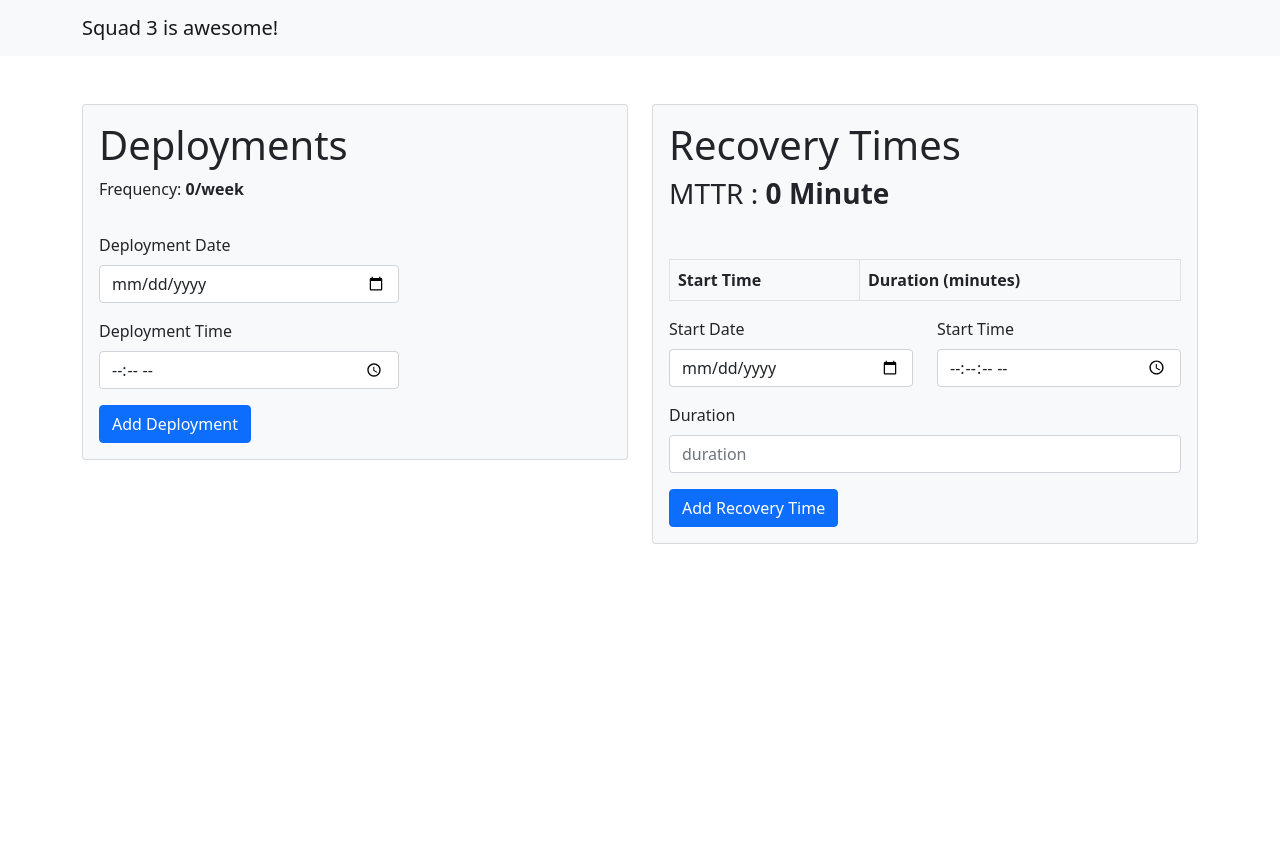
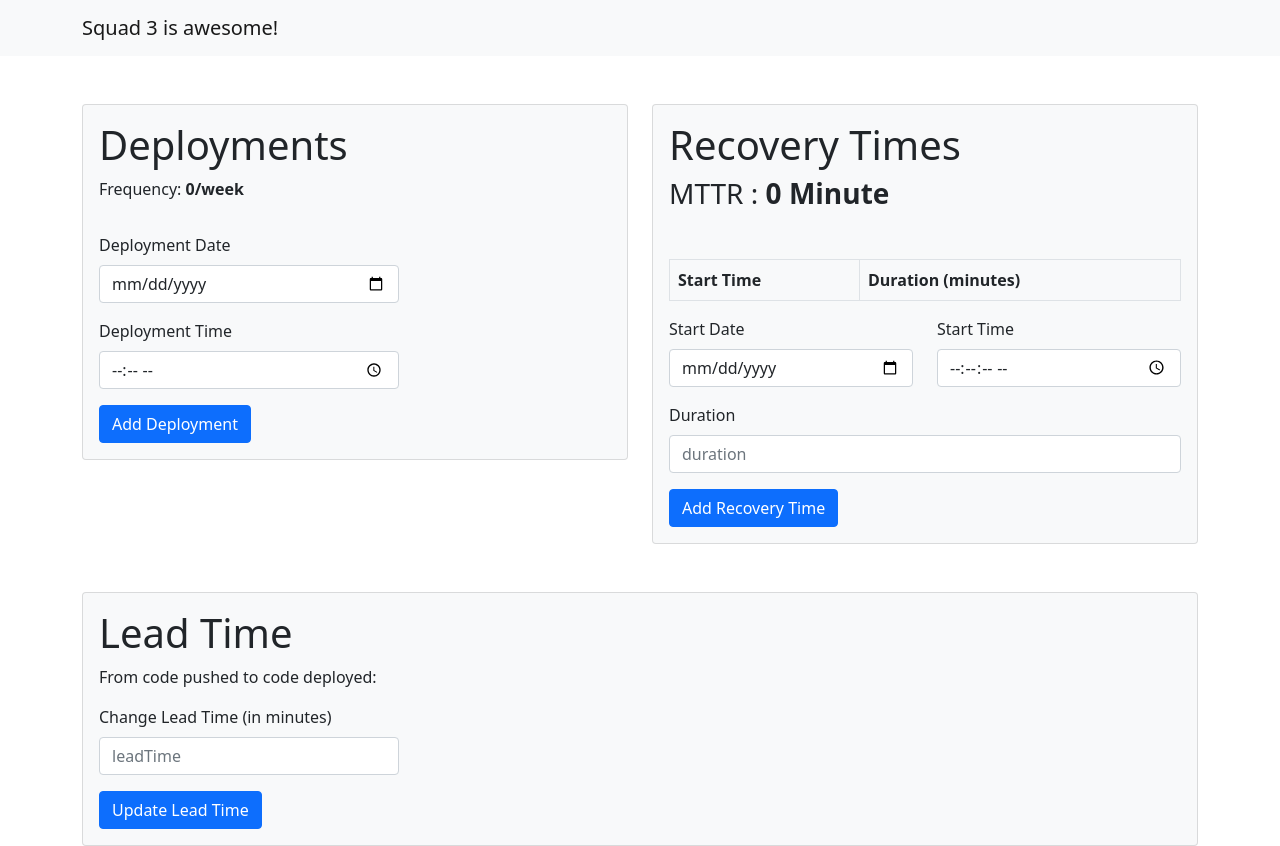
Before and after one commit to minher1/squad3-react-project, a React (Create React App) app: page / in a window 1280 px wide. Before the commit the page ends 800 px from the top, so only its background shows below. Built offline with nearby package versions, Linux system fonts and the light colour scheme.

Commit message:
Add leadTime ok

```diff
--- a/src/App.js
+++ b/src/App.js
@@ -1,6 +1,7 @@
 import './App.css';
 import RecoveryTimes from "./components/recovery-times.js";
 import AddDeployement from './components/add-deployment';
+import LeadTime from './components/lead-time';
 import { Col, Container, Row, Navbar } from 'react-bootstrap';
 
 function App() {
@@ -20,6 +21,11 @@ function App() {
             <RecoveryTimes />
           </Col>
         </Row>
+        <Row>
+          <Col>
+            <LeadTime />
+          </Col>
+        </Row>
       </Container>
     </div>
   );
--- /dev/null
+++ b/src/components/lead-time.js
@@ -0,0 +1,61 @@
+
+import React, { useState } from 'react';
+import { Col, Form, ListGroup, Row, Button, Card } from 'react-bootstrap';
+
+function LeadTime() {
+
+
+    const [leadTime, setLeadTime] = useState(" ");
+    const [newLeadTime, setNewLeadTime] = useState("");
+
+
+const handleSubmit = (e) => {
+    e.preventDefault();
+    setLeadTime(newLeadTime);
+    setNewLeadTime("");
+}
+
+    const plural = (leadTime== " " )?"":(leadTime === "1" ) ? " minute" : " minutes";
+
+
+
+   return (
+        <Card body className="mt-5 bg-light">
+
+            <h1 className="diplay-4">Lead Time</h1>
+            <p className="mt-2">From code pushed to code deployed: <strong>{leadTime} {plural}</strong></p>
+
+            <Form onSubmit={handleSubmit} className="mt-3">
+                <Row className="mb-3">
+                    <Col>
+                        <Form.Group>
+                            <Form.Label id="leadTime" htmlFor="leadTime">Change Lead Time (in minutes) </Form.Label>
+                            <Form.Control
+                                type="number"
+                                name="leadTime"
+                                min="1"
+                                placeholder="leadTime"
+                                aria-label="leadTime"
+                                aria-labelledby="leadTime"
+                                value={newLeadTime}
+                                style={{ width: "300px" }}
+                                onChange={(e) => setNewLeadTime(e.target.value )}/>
+                        </Form.Group>
+                    </Col>
+                </Row>
+                <Row>
+                    <Col>
+                        <Button variant="primary" type="submit">Update Lead Time</Button>
+                    </Col>
+                </Row>
+            </Form>
+
+        </Card>
+
+
+    )
+
+
+};
+
+export default LeadTime;
```
Also changed, not shown: 1 other file (tests, documents, lock files or other folders).
